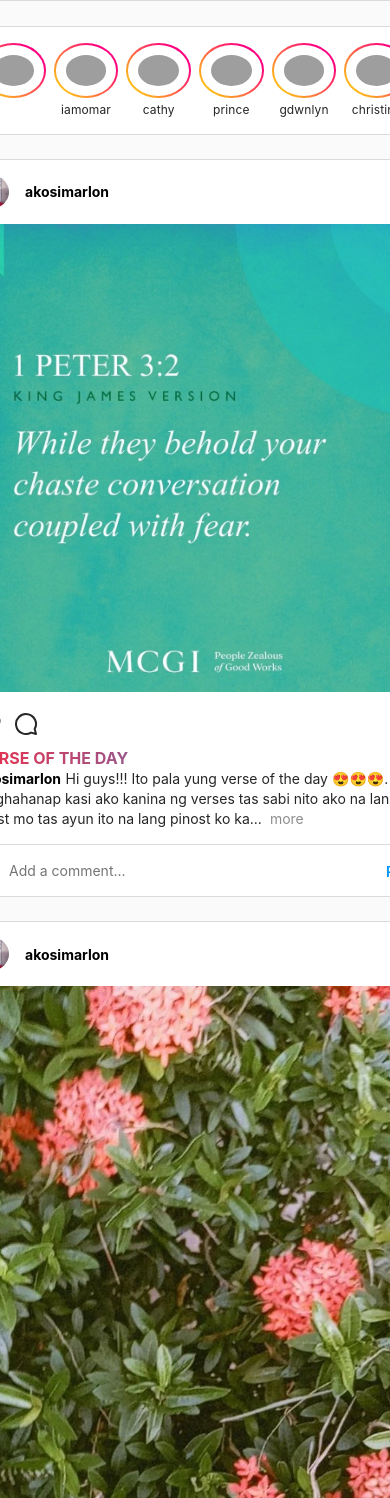
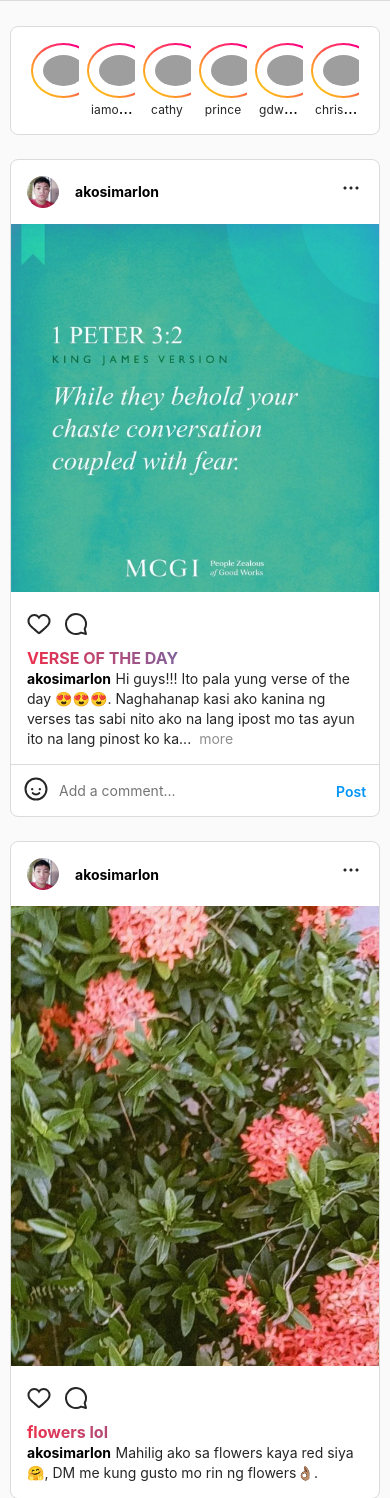
Before and after one commit to prxncxss03/marites, a PHP site: page / in a window 390 px wide; the page is wider, and only the part inside the window is pictured. Shown: the part 59-1557 px from the top of that part. Run offline with PHP 8.4, Linux system fonts and the light colour scheme; grey boxes are pictures that could not be loaded.

Commit message:
responsive mobile newsfeed

```diff
--- a/css/leftBody.css
+++ b/css/leftBody.css
@@ -189,3 +189,67 @@
     -webkit-background-clip: text;
     -webkit-text-fill-color: transparent;
 }
+
+/* Responsive */
+@media (max-width: 491px) {
+    .body-left-side {
+        max-width: 460px;
+    }
+
+ }
+
+@media (max-width: 471px) {
+.body-left-side {
+    max-width: 440px;
+}
+
+}
+
+@media (max-width: 455px) {
+    .body-left-side {
+        max-width: 430px;
+    }
+
+}
+
+@media (max-width: 443px) {
+    .body-left-side {
+        max-width: 410px;
+    }
+
+}
+
+@media (max-width: 419px) {
+    .body-left-side {
+        max-width: 390px;
+    }
+
+}
+
+@media (max-width: 397px) {
+    .body-left-side {
+        max-width: 370px;
+    }
+
+}
+
+@media (max-width: 383px) {
+    .body-left-side {
+        max-width: 350px;
+    }
+
+}
+
+@media (max-width: 357px) {
+    .body-left-side {
+        max-width: 330px;
+    }
+
+}
+
+@media (max-width: 330px) {
+    .body-left-side {
+        max-width: 310px;
+    }
+
+}
```
